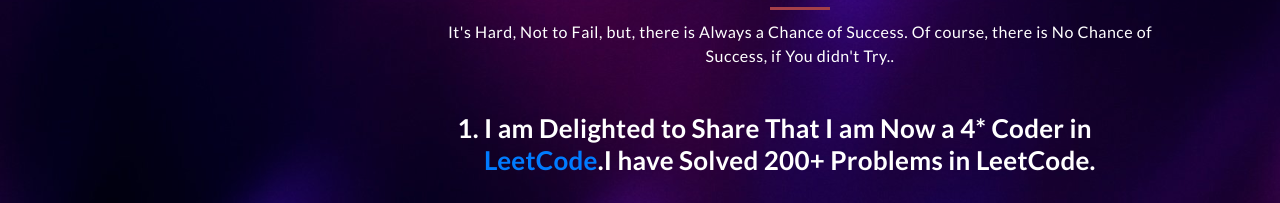
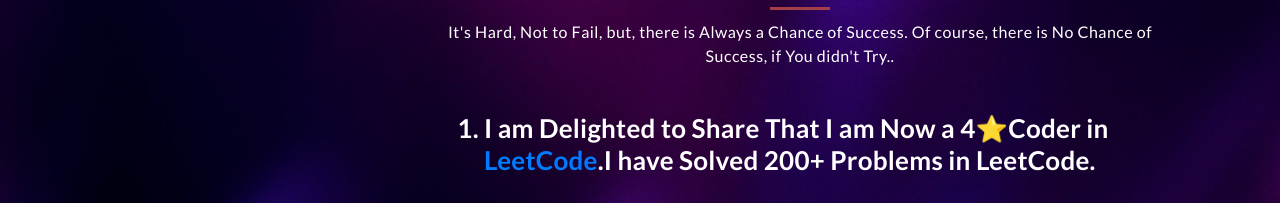
Before and after one commit to KESHARINANDANPRATAP/My_Portfolio_Website, a plain HTML site: page index.html in a window 1280 px wide. Shown: the part 3293-3496 px from the top of the page. Drawn offline with nearby package versions, Linux system fonts and the light colour scheme.

Commit message:
Update index.html

```diff
--- a/index.html
+++ b/index.html
@@ -397,7 +397,7 @@ https://templatemo.com/tm-531-reflux
       >
       <br><br><br><br>
       <ol type=1>
-       <h4><li align="left">I am Delighted to Share That I am Now a 4* Coder in <a href="https://leetcode.com/Keshari_Nandan_Pratap/" target="_blank">LeetCode</a>.I have Solved 200+ Problems in LeetCode.</li><br>
+       <h4><li align="left">I am Delighted to Share That I am Now a 4⭐Coder in <a href="https://leetcode.com/Keshari_Nandan_Pratap/" target="_blank">LeetCode</a>.I have Solved 200+ Problems in LeetCode.</li><br>
         <li align="left">I have 20+ badges for  <a href="https://www.linkedin.com/in/keshari-nandan-pratap-6239a2175/" target="_blank">LinkedIn Skill Assessment badges</a>(e.g-Java, Python, Machine Learning,Android, Git,SQL,NoSQL,MongoDB,JavaScript) </li><br>
          <li align="left">Poly Fest 2019: In <a href="https://www.driemspolytechnic.org/Activity/keshari-nandan-pratap-cse-poly.jpg" target="_blank">Poly Fest</a> I Have Awarded Gold Medal For “Student Of The Year Overall
         Performance” In Computer Science & Engineering At State Level Poly Fest 2019.</li><br>
```
